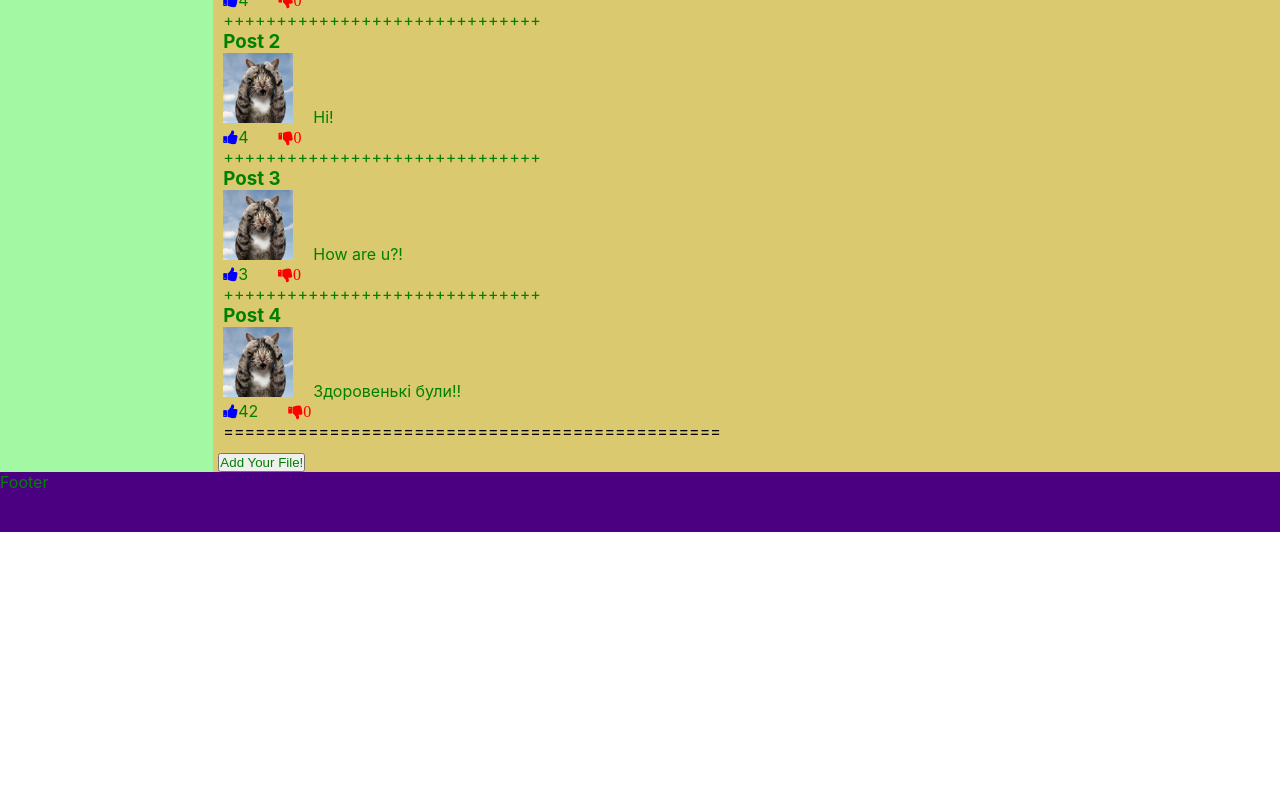
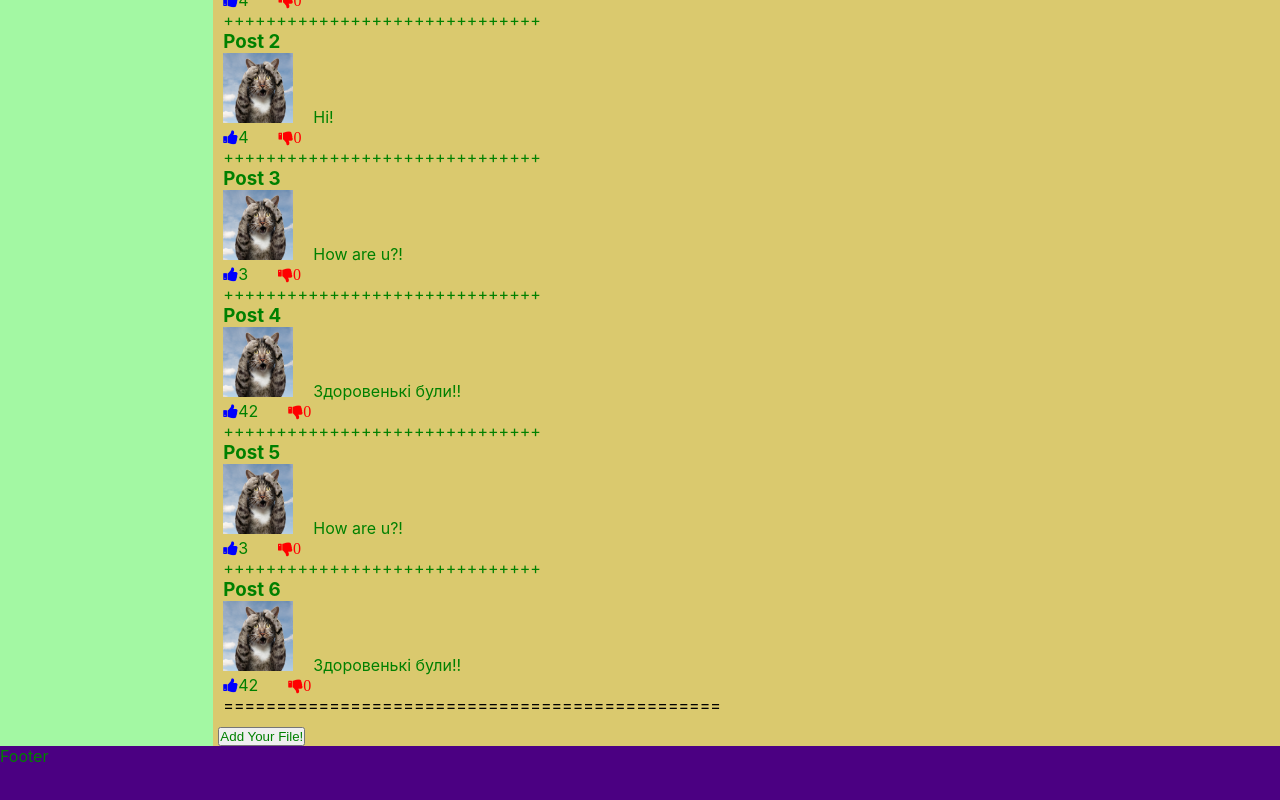
Before and after one commit to vbasoon/React_Project, a React (Create React App) app: page /news in a window 1280 px wide. Shown: the part 1044-1844 px from the top of the page. Before the commit the page ends 1576 px from the top, so only its background shows below. Built offline with nearby package versions, Linux system fonts and the light colour scheme.

Commit message:
creating components of Dialogs

```diff
--- a/src/components/Content/Profile/MyPosts/PostList/PostList.jsx
+++ b/src/components/Content/Profile/MyPosts/PostList/PostList.jsx
@@ -5,21 +5,29 @@ import Post from '../Post/Post'
 
 const PostList = (props) => {
 
-   let PostsData = [
+   let posts = [
       { id: 1, message: "Hello!", like: 4, dislike: 0 },
       { id: 2, message: "Hi!", like: 4, dislike: 0 },
       { id: 3, message: "How are u?!", like: 3, dislike: 0 },
-      { id: 4, message: "Здоровенькі були!!", like: 42, dislike: 0 }
+      { id: 4, message: "Здоровенькі були!!", like: 42, dislike: 0 },
+      { id: 5, message: "How are u?!", like: 3, dislike: 0 },
+      { id: 6, message: "Здоровенькі були!!", like: 42, dislike: 0 }
+   ]
 
-   ]
+   let postElements = posts
+      .map(p => <Post message={p.message} N={p.id} like={p.like} dislike={p.dislike} />);
 
    return (
       <div>
          <div className="postList">
-            <Post message={PostsData[0].message} N={PostsData[0].id} like={PostsData[0].like} dislike={PostsData[0].dislike} />
+
+            {
+               postElements
+            }
+            {/* <Post message={PostsData[0].message} N={PostsData[0].id} like={PostsData[0].like} dislike={PostsData[0].dislike} />
             <Post message={PostsData[1].message} N={PostsData[1].id} like={PostsData[1].like} dislike={PostsData[1].dislike} />
             <Post message={PostsData[2].message} N={PostsData[2].id} like={PostsData[2].like} dislike={PostsData[2].dislike} />
-            <Post message={PostsData[3].message} N={PostsData[3].id} like={PostsData[3].like} dislike={PostsData[3].dislike} />
+            <Post message={PostsData[3].message} N={PostsData[3].id} like={PostsData[3].like} dislike={PostsData[3].dislike} /> */}
          </div>
       </div>
    )
```
Also changed, not shown: src/components/Content/Dialogs/Dialogs.jsx (+0 -28 lines).
